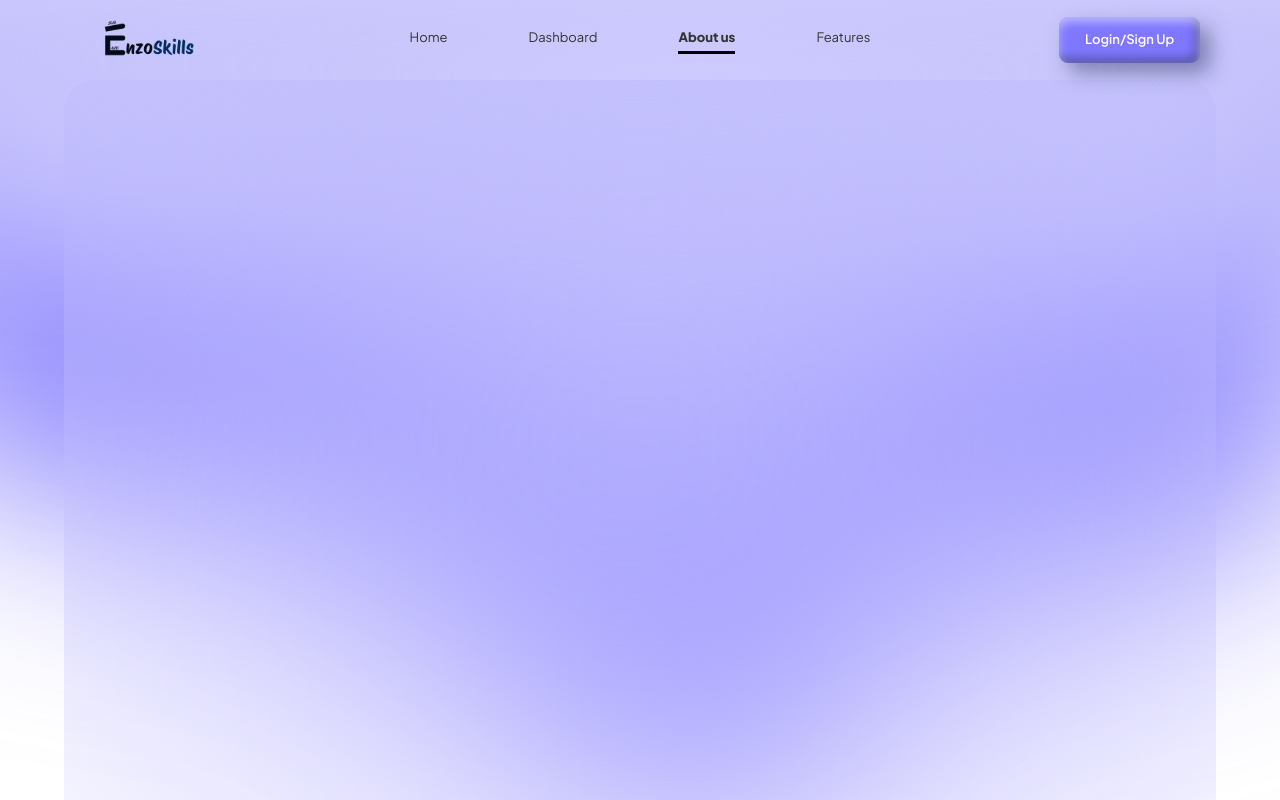
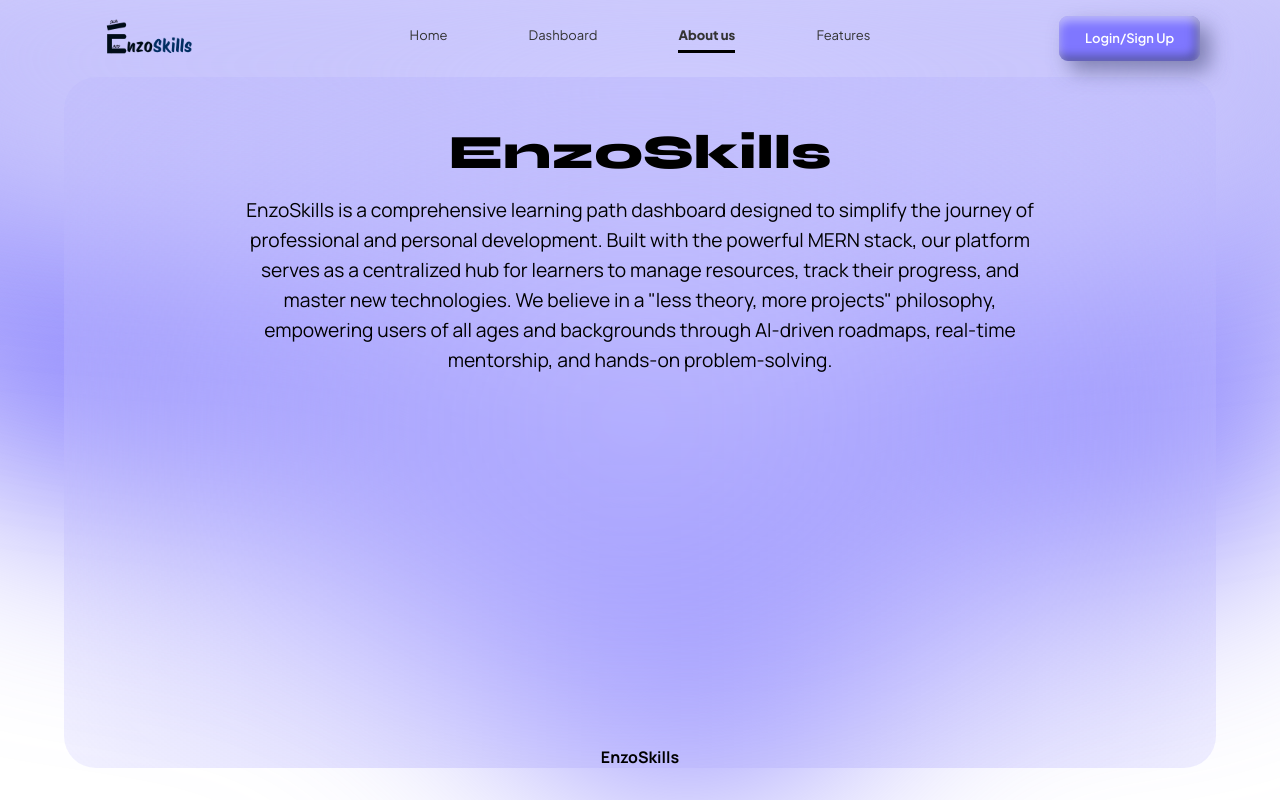
Before and after one commit to Codomania-Legends/EnzoSkills, a React (Vite) app in the folder frontend/: page /about/more in a window 1280 px wide. Built offline with nearby package versions, Linux system fonts and the light colour scheme; a web font is replaced by a local one.

Commit message:
updating Know More About-us Page

```diff
--- a/frontend/src/Components/AboutUS/AboutPage.css
+++ b/frontend/src/Components/AboutUS/AboutPage.css
@@ -77,21 +77,58 @@
 }
 .KnowMore-div {
     height: 90%;
-    width: 100%;
+    width: 90%;
     position: relative;
     z-index: 10;
     overflow-x: scroll;
+    border-radius: 2em;
+    margin-bottom: 2em;
 }
 .KnowMore-div::-webkit-scrollbar {
     display: none;
 }
 .KnowMore-Content {
-    width: 90%;
+    position: absolute;
+    top: 0;
+    width: 100%;
     height: 200vh;
     border-radius: 2em;
     backdrop-filter: blur(15em);
     /* overflow: scroll; */
     /* margin-top: 60em; */
-    position: absolute;
-    top: 0;
 }
+.know-more-top-descip{
+    height: 20%;
+    width: 100%;
+}
+.know-more-top-heading{
+    font-size: xxx-large;
+    font-family: "Syne", sans-serif;
+    font-weight: 600;
+    height: 30%;
+    justify-content: end;
+}
+.know-more-top-sub-heading {
+    height: 60%;
+    width: 70%;
+    font-size: larger;
+    text-align: center;
+    line-height: 30px;
+    letter-spacing: 2%;
+}
+.About-Team-details{
+    height: 45%;
+    width: 100%;
+}
+.Team-Detail-Description{
+    height: 35%;
+    width: 100%;
+}
+.container-vidhi, .container-anshul, .container-anjali, .container-mohini {
+    height: 20%;
+    /* width: 60%; */
+}
+.detail-name-container.flex.justify-start.items-center {
+    font-size: x-large;
+    gap: 1%;
+}
--- a/frontend/src/Components/AboutUS/MoreAboutUS.jsx
+++ b/frontend/src/Components/AboutUS/MoreAboutUS.jsx
@@ -6,12 +6,75 @@
 function MoreAboutUS() {
   return (
     <div className="more-about-container flex justify-center items-center">
-        <div className="navbar flex justify-center items-center">
-            <Navbar />
+      <div className="navbar flex justify-center items-center">
+        <Navbar />
+      </div>
+      <div className="KnowMore-div flex justify-center items-center">
+        <div className="KnowMore-Content flex justify-center items-center flex-col">
+          <div className="know-more-top-descip flex justify-center items-center flex-col">
+            <div className="know-more-top-heading flex justify-center items-end">
+              <p><b>EnzoSkills</b></p>
+            </div>
+            <div className="know-more-top-sub-heading flex justify-center items-center">
+              <p>EnzoSkills is a comprehensive learning path dashboard designed to simplify the journey of professional and personal development. Built with the powerful MERN stack, our platform serves as a centralized hub for learners to manage resources, track their progress, and master new technologies. We believe in a "less theory, more projects" philosophy, empowering users of all ages and backgrounds through AI-driven roadmaps, real-time mentorship, and hands-on problem-solving.</p>
+            </div>
+          </div>
+          <div className="About-Team-details flex justify-center items-center">
+            <p><b>EnzoSkills</b></p>
+          </div>
+          <div className="Team-Detail-Description flex justify-center items-center flex-col">
+                <div className="container-vidhi">
+                  <div className="detail-name-container flex justify-start items-center">
+                    <span className="font-bold text-gray-800">•</span>
+                    <h2 className="font-bold text-gray-900 tracking-tight">
+                      Vidhi Agrawal <span className="mx-1 font-normal text-gray-500">I</span> Team Lead & Full Stack Developer
+                    </h2>
+                  </div>
+                  <p className="text-lg text-gray-700 leading-relaxed max-w-3xl ml-10">
+                    Leads project vision and end-to-end MERN development, ensuring a seamless, user-centric platform.
+                  </p>
+                </div>
+
+                <div className="container-anshul">
+                  <div className="detail-name-container flex justify-start items-center">
+                    <span className="font-bold text-gray-800">•</span>
+                    <h2 className="font-bold text-gray-900 tracking-tight">
+                      Anshul Vishwakarma <span className="mx-1 font-normal text-gray-500">I</span> Full Stack Developer
+                    </h2>
+                  </div>
+                  <p className="text-lg text-gray-700 leading-relaxed max-w-3xl ml-10">
+                    Architects robust front-end and back-end solutions to power the EnzoSkills learning experience.
+                  </p>
+                </div>
+
+                <div className="container-anjali">
+                  <div className="detail-name-container flex justify-start items-center">
+                    <span className="font-bold text-gray-800">•</span>
+                    <h2 className="font-bold text-gray-900 tracking-tight">
+                      Anjali Raghuwanshi <span className="mx-1 font-normal text-gray-500">I</span> Lead Researcher
+                    </h2>
+                  </div>
+                  <p className="text-lg text-gray-700 leading-relaxed max-w-3xl ml-10">
+                    Drives content strategy by researching industry trends to keep our roadmaps and catalogs high-quality.
+                  </p>
+                </div>
+
+                <div className="container-mohini">
+                  <div className="detail-name-container flex justify-start items-center">
+                    <span className=" font-bold text-gray-800">•</span>
+                    <h2 className="font-bold text-gray-900 tracking-tight">
+                      Mohini Verma <span className="mx-1 font-normal text-gray-500">I</span> Research Assistant
+                    </h2>
+                  </div>
+                  <p className="text-lg text-gray-700 leading-relaxed max-w-3xl ml-10">
+                    Supports the research department and manages essential project documentation and printing workflows.
+                  </p>
+                </div>
+
+
+          </div>
         </div>
-        <div className="KnowMore-div flex justify-center items-center">
-            <div className="KnowMore-Content flex justify-center items-center"></div>
-        </div>
+      </div>
     </div>
 
 
```
